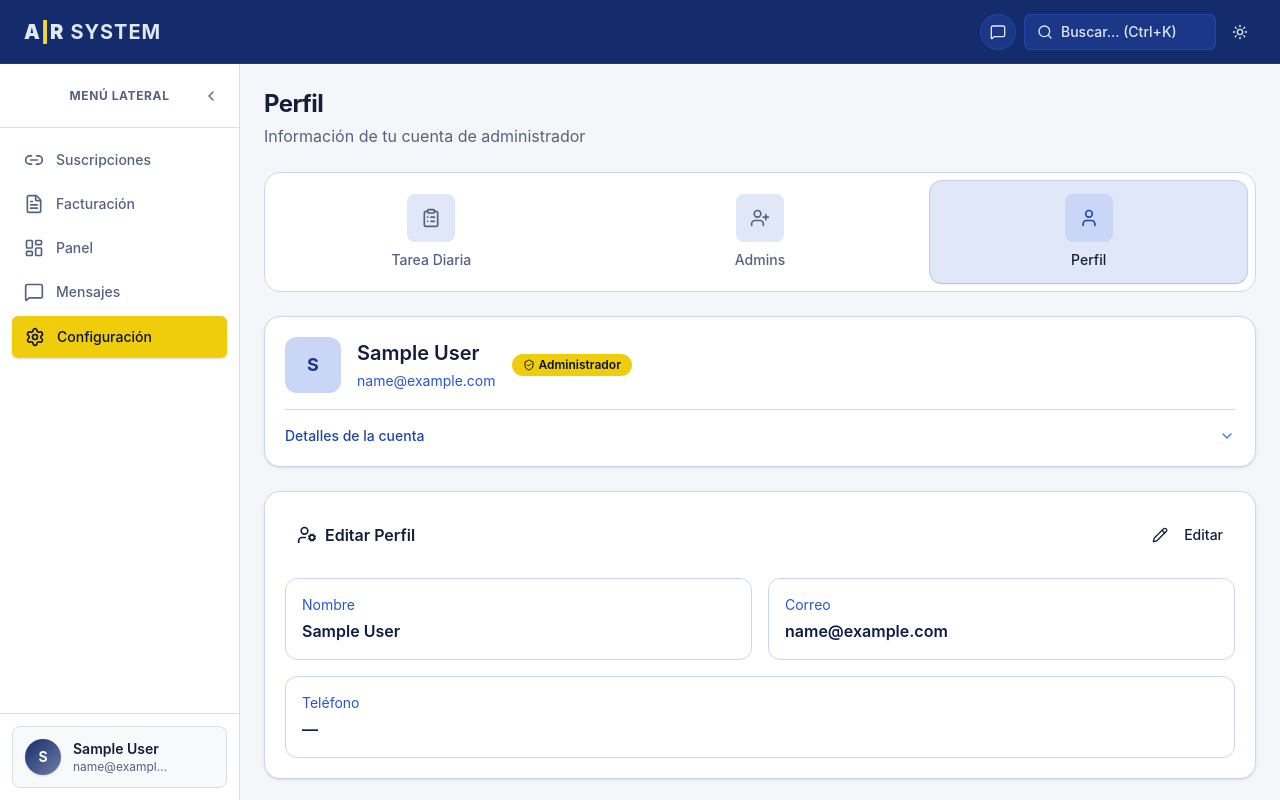
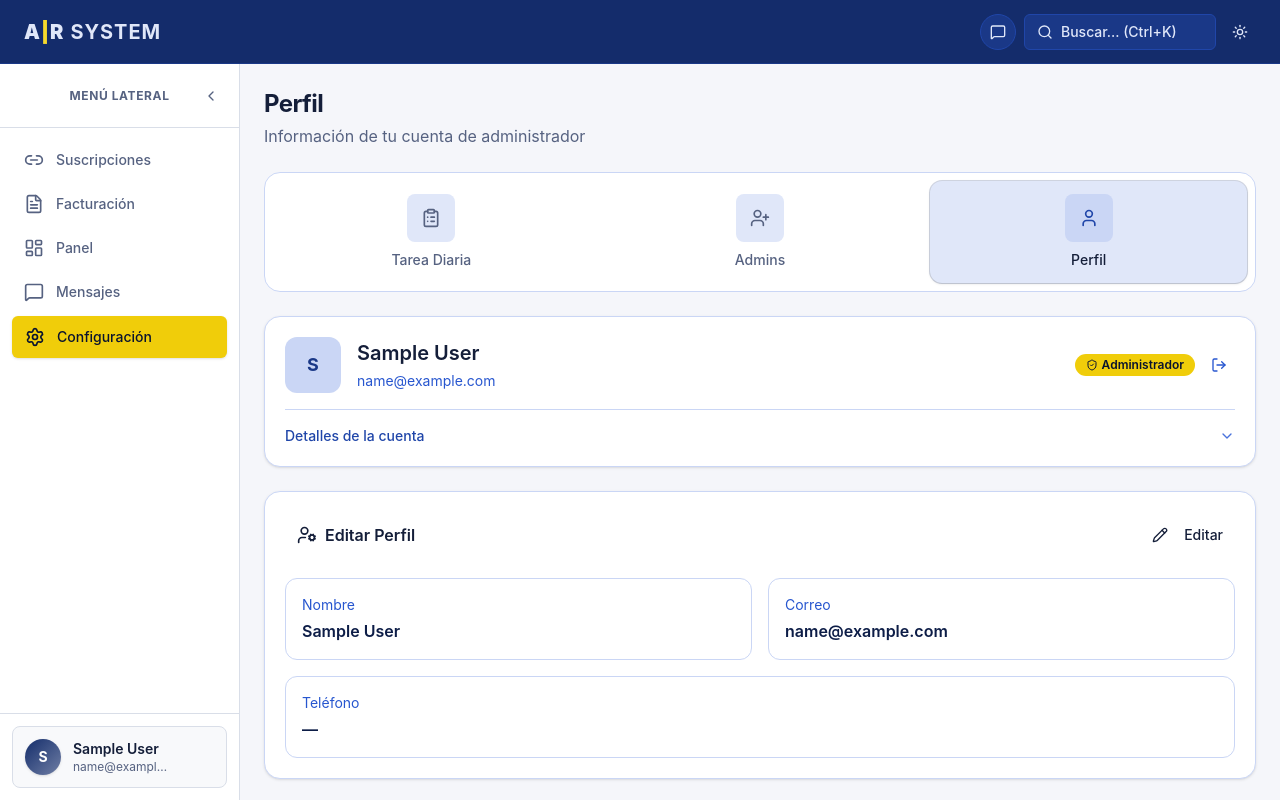
Before and after one commit to arsystemstarlink-oss/admin-suscriptions-frontend, a React (Vite) app: page /config/profile in a window 1280 px wide. Built offline with nearby package versions, Linux system fonts and the light colour scheme; no server answers; sample sign-in values are in the browser's storage.

Commit message:
Fix: Add button logount en profile movile

```diff
--- a/src/pages/admin/ProfilePage.tsx
+++ b/src/pages/admin/ProfilePage.tsx
@@ -13,7 +13,7 @@ import { Label } from '@/components/ui/label'
 import { Button } from '@/components/ui/button'
 import { PhoneInput } from '@/components/ui/phone-input'
 import { EmailInput } from '@/components/ui/email-input'
-import { UserCog, ShieldCheck, ChevronDown, ChevronUp, Pencil } from 'lucide-react'
+import { UserCog, ShieldCheck, ChevronDown, ChevronUp, Pencil, LogOut } from 'lucide-react'
 import { toast } from 'sonner'
 import { SectionHeader, FormGroup } from '@/components/design-system'
 import type { ApiError } from '@/types/api'
@@ -51,6 +51,7 @@ type PasswordForm = z.infer<typeof passwordSchema>
 export function ProfilePage() {
   const user = useAuthStore((s) => s.user)
   const setTokens = useAuthStore((s) => s.setTokens)
+  const logout = useAuthStore((s) => s.logout)
   const updateMutation = useUpdateMe()
   const passwordMutation = useChangePassword()
   const [showDetails, setShowDetails] = useState(false)
@@ -176,15 +177,23 @@ export function ProfilePage() {
             <div className="h-12 w-12 sm:h-14 sm:w-14 rounded-xl flex items-center justify-center bg-primary-100 dark:bg-primary-800 shrink-0">
               <span className="text-lg font-bold text-primary-700 dark:text-primary-300">{initials}</span>
             </div>
-            <div className="min-w-0">
-              <h3 className="font-semibold text-lg sm:text-xl">{user.name}</h3>
-              <p className="text-sm text-primary-500 dark:text-primary-400 mt-1">{user.email}</p>
+            <div className="min-w-0 flex-1">
+              <h3 className="font-semibold text-lg sm:text-xl truncate">{user.name}</h3>
+              <p className="text-sm text-primary-500 dark:text-primary-400 mt-1 truncate">{user.email}</p>
             </div>
-            <div className="shrink-0">
+            <div className="shrink-0 flex items-center gap-1.5 sm:gap-2">
               <Badge variant="secondary" className="text-xs">
                 <ShieldCheck className="h-3 w-3 mr-1 shrink-0" />
                 Administrador
               </Badge>
+              <button
+                onClick={logout}
+                className="inline-flex items-center justify-center h-8 w-8 rounded-md text-primary-500 dark:text-primary-400 transition-colors hover:bg-destructive/10 hover:text-destructive dark:hover:text-red-400"
+                title="Cerrar sesión"
+                aria-label="Cerrar sesión"
+              >
+                <LogOut className="h-4 w-4 shrink-0" />
+              </button>
             </div>
           </div>
 
```
